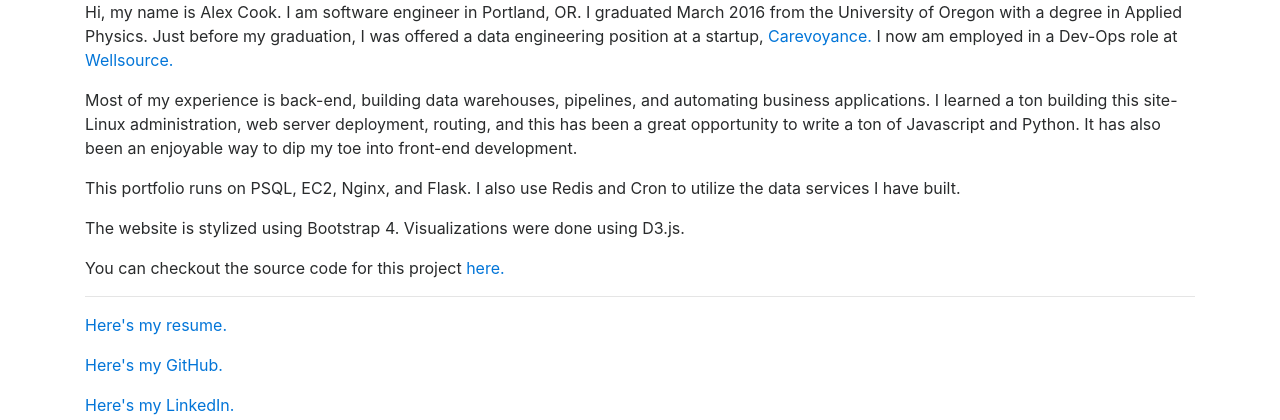
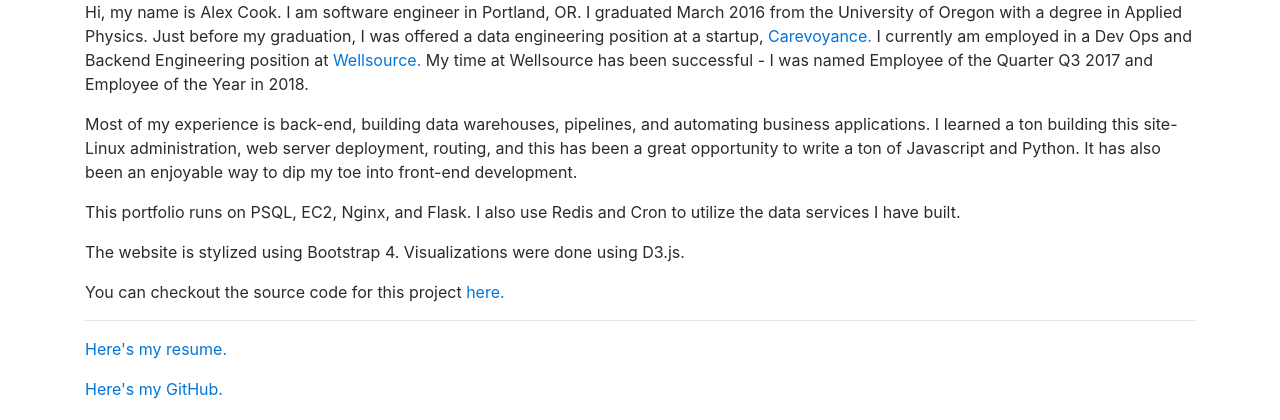
Before and after one commit to alexanderbcook/alexspace, a Flask app: page / in a window 1280 px wide. Shown: the part 168-588 px from the top of the page. Run offline with Flask 2, Linux system fonts and the light colour scheme; some libraries are stand-ins or nearby versions.

Commit message:
update to index page

```diff
--- a/app/templates/index.html
+++ b/app/templates/index.html
@@ -9,7 +9,7 @@
         </header>
         <section>
             <p>Hi, my name is Alex Cook. I am software engineer in Portland, OR. I graduated March 2016 from the University of Oregon with a degree in Applied Physics. Just before
-            my graduation, I was offered a data engineering position at a startup, <a href="https://www.carevoyance.com/">Carevoyance.</a> I now am employed in a Dev-Ops role at <a href="https://www.wellsource.com/">Wellsource.</a> </p>
+            my graduation, I was offered a data engineering position at a startup, <a href="https://www.carevoyance.com/">Carevoyance.</a>  I currently am employed in a Dev Ops and Backend Engineering position at <a href="https://www.wellsource.com/">Wellsource.</a> My time at Wellsource has been successful - I was named Employee of the Quarter Q3 2017 and Employee of the Year in 2018. </p>
             <p> Most of my experience is back-end, building data warehouses, pipelines, and automating business applications.
             I learned a ton building this site- Linux administration, web server deployment, routing, and this has been a great opportunity to write a ton of Javascript and Python. It has also been an enjoyable way to dip my toe into front-end development.</p>
             <p>This portfolio runs on PSQL, EC2, Nginx, and Flask. I also use Redis and Cron to utilize the data services I have built.</p>
```
